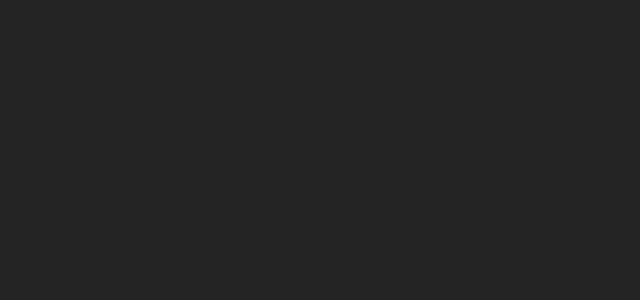
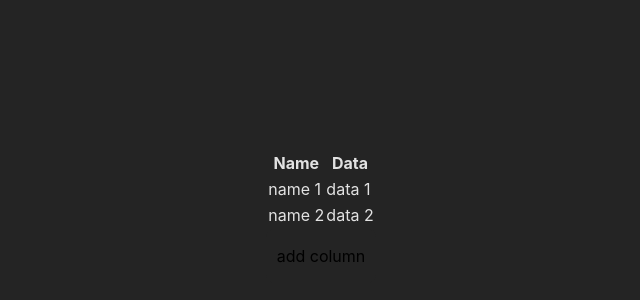
Before and after one commit to JamiHam/combonote-frontend, a React (Vite) app: page /table in a window 1280 px wide. Before the commit this address had no page. Shown: the part 176-476 px from the top of the page, without its empty margins (319-959 px from the left). Built offline with nearby package versions, Linux system fonts and the light colour scheme.

Commit message:
renamed note to document

```diff
--- a/package.json
+++ b/package.json
@@ -11,6 +11,7 @@
   },
   "dependencies": {
     "@reduxjs/toolkit": "^2.5.0",
+    "@tanstack/react-table": "^8.21.2",
     "react": "^18.3.1",
     "react-dom": "^18.3.1",
     "react-redux": "^9.2.0",
--- a/src/App.jsx
+++ b/src/App.jsx
@@ -1,7 +1,8 @@
 import { BrowserRouter, Routes, Route } from 'react-router-dom'
 import Login from './components/Login/Login'
 import Home from './components/Home'
-import Notes from './components/Notes/Notes'
+import Documents from './components/Documents/Documents'
+import Table from './components/Table/Table'
 
 const App = () => {
   return (
@@ -9,7 +10,8 @@
       <Routes>
         <Route path='/' element={<Home />} />
         <Route path='/login' element={<Login />} />
-        <Route path='/notes' element={<Notes />} />
+        <Route path='/documents' element={<Documents />} />
+        <Route path='/table' element={<Table />} />
       </Routes>
     </BrowserRouter>
   )
--- /dev/null
+++ b/src/components/Documents/DocumentList.jsx
@@ -0,0 +1,17 @@
+const DocumentList = ({ documents }) => {
+  if (!documents) {
+    return null
+  }
+
+  return (
+    <ul>
+      {documents.map(document =>
+        <li key={document.id}>
+          {document.name}
+        </li>
+      )}
+    </ul>
+  )
+}
+
+export default DocumentList
--- /dev/null
+++ b/src/components/Documents/Documents.jsx
@@ -0,0 +1,25 @@
+import { useEffect, useState } from 'react'
+import { useSelector } from 'react-redux'
+import documentService from '../../services/documents'
+import DocumentList from './DocumentList'
+
+const Documents = () => {
+  const user = useSelector(state => state.user)
+  const [documents, setDocuments] = useState(null)
+
+  useEffect(() => {
+    if (!user) return
+
+    const getDocuments = async () => {
+      const response = await documentService.getDocumentsFromUser(user.username, user.token)
+      setDocuments(response)
+    }
+    getDocuments()
+  }, [user])
+
+  return (
+    <DocumentList documents={documents} />
+  )
+}
+
+export default Documents
--- a/src/components/Home.jsx
+++ b/src/components/Home.jsx
@@ -7,7 +7,9 @@
       <br />
       <Link to='/login'>Log in</Link>
       <br />
-      <Link to='/notes'>Notes</Link>
+      <Link to='/documents'>My documents</Link>
+      <br />
+      <Link to='/table'>Table</Link>
     </div>
   )
 }
--- a/src/components/Notes/NoteList.jsx
+++ /dev/null
@@ -1,17 +0,0 @@
-const NoteList = ({ notes }) => {
-  if (!notes) {
-    return null
-  }
-
-  return (
-    <ul>
-      {notes.map(note =>
-        <li key={note.id}>
-          {note.name}
-        </li>
-      )}
-    </ul>
-  )
-}
-
-export default NoteList
--- a/src/components/Notes/Notes.jsx
+++ /dev/null
@@ -1,25 +0,0 @@
-import { useEffect, useState } from 'react'
-import { useSelector } from 'react-redux'
-import noteService from '../../services/notes'
-import NoteList from './NoteList'
-
-const Notes = () => {
-  const user = useSelector(state => state.user)
-  const [notes, setNotes] = useState(null)
-
-  useEffect(() => {
-    if (!user) return
-
-    const getNotes = async () => {
-      const response = await noteService.getNotesFromUser(user.username, user.token)
-      setNotes(response)
-    }
-    getNotes()
-  }, [user])
-
-  return (
-    <NoteList notes={notes} />
-  )
-}
-
-export default Notes
--- /dev/null
+++ b/src/components/Table/Table.jsx
@@ -0,0 +1,93 @@
+import { useState } from 'react'
+import { useReactTable, createColumnHelper, getCoreRowModel, flexRender } from '@tanstack/react-table'
+
+const Table = () => {
+  const [data, setData] = useState(() => [
+    {
+      name: 'name 1',
+      data: 'data 1'
+    },
+    {
+      name: 'name 2',
+      data: 'data 2'
+    }
+  ])
+
+  const columnHelper = createColumnHelper()
+
+  const [columns, setColumns] = useState([
+    columnHelper.accessor('name', {
+      header: 'Name',
+    }),
+    columnHelper.accessor('data', {
+      header: 'Data',
+    })
+  ])
+
+  const table = useReactTable({
+    data,
+    columns,
+    getCoreRowModel: getCoreRowModel(),
+    meta: {
+      updateData: (rowIndex, columnId, value) => {
+        setData(old =>
+          old.map((row, index) => {
+            if (index === rowIndex) {
+              return {
+                ...old[rowIndex],
+                [columnId]: value,
+              };
+            }
+            return row;
+          })
+        );
+      },
+    }
+  })
+
+  const addColumn = () => {
+    setColumns([
+      ...columns,
+      columnHelper.accessor('testColumn', {
+        header: 'Test Column'
+      })
+    ])
+  }
+
+  return (
+    <div>
+      <table>
+        <thead>
+          {table.getHeaderGroups().map(headerGroup => (
+            <tr key={headerGroup.id}>
+              {headerGroup.headers.map(header => (
+                <th key={header.id}>
+                  {flexRender(
+                    header.column.columnDef.header,
+                    header.getContext()
+                  )}
+                </th>
+              ))}
+            </tr>
+          ))}
+        </thead>
+        <tbody>
+          {table.getRowModel().rows.map(row => (
+            <tr key={row.id}>
+              {row.getVisibleCells().map(cell => (
+                <td key={cell.id}>
+                  {flexRender(cell.column.columnDef.cell, cell.getContext())}
+                </td>
+              ))}
+            </tr>
+          ))}
+        </tbody>
+      </table>
+
+      <button onClick={() => addColumn()}>add column</button>
+    </div>
+
+  )
+}
+
+export default Table
--- a/src/services/notes.js
+++ b/src/services/documents.js
@@ -1,6 +1,6 @@
-const url = 'http://localhost:3001/api/notes'
+const url = 'http://localhost:3001/api/documents'
 
-const getNotesFromUser = async (username, token) => {
+const getDocumentsFromUser = async (username, token) => {
   const response = await fetch(`${url}/${username}`, {
     headers: {'Authorization': 'Bearer ' + token},
   })
@@ -11,4 +11,4 @@
   return null
 }
 
-export default { getNotesFromUser }
+export default { getDocumentsFromUser }
```
Also changed, not shown: 1 other file (tests, documents, lock files or other folders).
